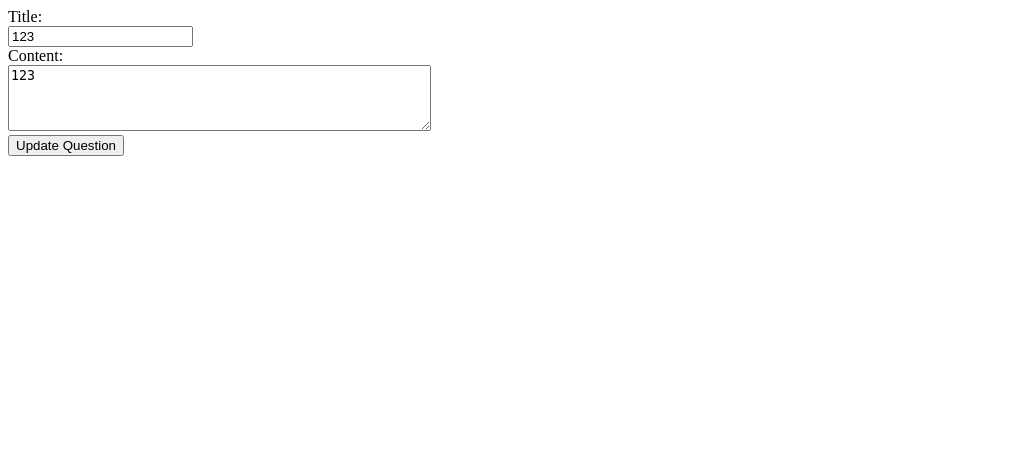
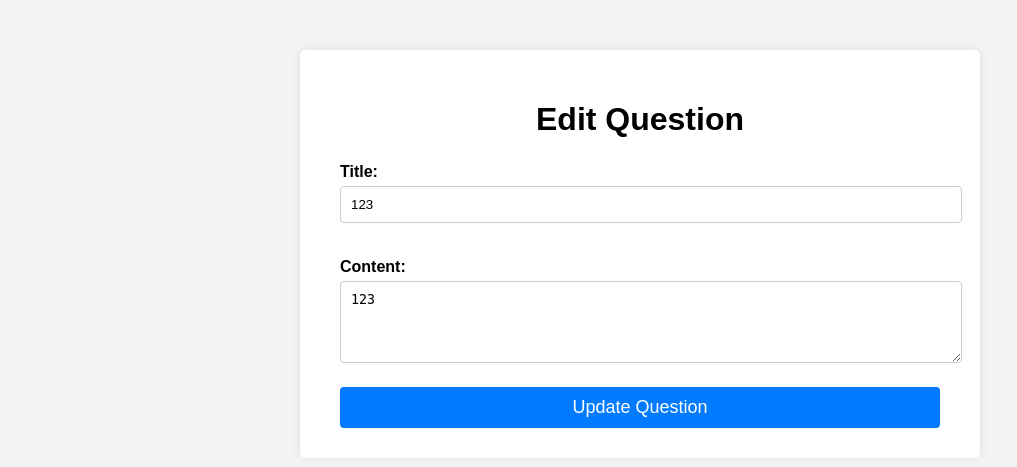
Before and after one commit to ptmp25/php-forum, a PHP site: page /edit_question.php?id=55 in a window 1280 px wide. Shown: the top 467 px of the page, without its empty margins (0-1017 px from the left). Run offline with PHP 8.4, Linux system fonts and the light colour scheme; a user stored in the database is signed in; data comes from the database, SQL or seed files in the repository.

Commit message:
css/sorting/bug

```diff
--- a/edit_question.php
+++ b/edit_question.php
@@ -52,16 +52,73 @@ if (isset($_GET["id"])) {
 <html>
 <head>
     <title>Edit Question</title>
+    <style>
+        body {
+            font-family: 'Arial', sans-serif;
+            background-color: #f4f4f4;
+            margin: 0;
+            padding: 0;
+        }
+
+        .container {
+            max-width: 600px;
+            margin: 50px auto;
+            padding: 30px 40px;
+            background-color: #fff;
+            border-radius: 5px;
+            box-shadow: 0px 0px 10px rgba(0, 0, 0, 0.1);
+        }
+
+        h1 {
+            text-align: center;
+            margin-bottom: 25px;
+        }
+
+        label {
+            display: block;
+            margin: 15px 0 5px;
+            font-weight: bold;
+        }
+
+        input[type="text"], textarea {
+            width: 100%;
+            padding: 10px;
+            margin-bottom: 20px;
+            border-radius: 4px;
+            border: 1px solid #ccc;
+            resize: vertical;  /* Allows vertical resizing of the textarea */
+        }
+
+        input[type="submit"] {
+            display: block;
+            width: 100%;
+            background-color: #007BFF;
+            color: white;
+            padding: 10px;
+            border: none;
+            border-radius: 4px;
+            cursor: pointer;
+            font-size: 18px;
+        }
+
+        input[type="submit"]:hover {
+            background-color: #0056b3;
+        }
+    </style>
 </head>
 <body>
-    <form method="post" action="">
-        <label for="question_title">Title:</label><br>
-        <input type="text" id="question_title" name="question_title" value="<?php echo $question['title']; ?>" required><br>
+    <div class="container">
+        <h1>Edit Question</h1>
 
-        <label for="question_content">Content:</label><br>
-        <textarea id="question_content" name="question_content" rows="4" cols="50" required><?php echo $question['content']; ?></textarea><br>
+        <form method="post" action="">
+            <label for="question_title">Title:</label>
+            <input type="text" id="question_title" name="question_title" value="<?php echo $question['title']; ?>" required>
 
-        <input type="submit" value="Update Question">
-    </form>
+            <label for="question_content">Content:</label>
+            <textarea id="question_content" name="question_content" rows="4" required><?php echo $question['content']; ?></textarea>
+
+            <input type="submit" value="Update Question">
+        </form>
+    </div>
 </body>
 </html>
```
Also changed, not shown: question.php (+83 -10 lines), topic.php (+77 -5 lines).
